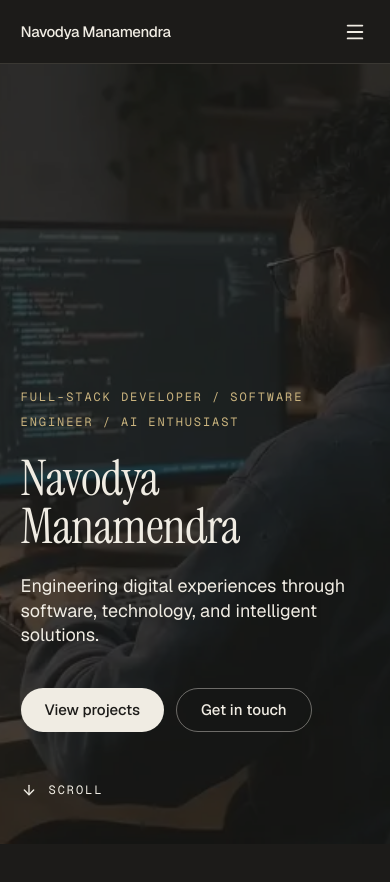
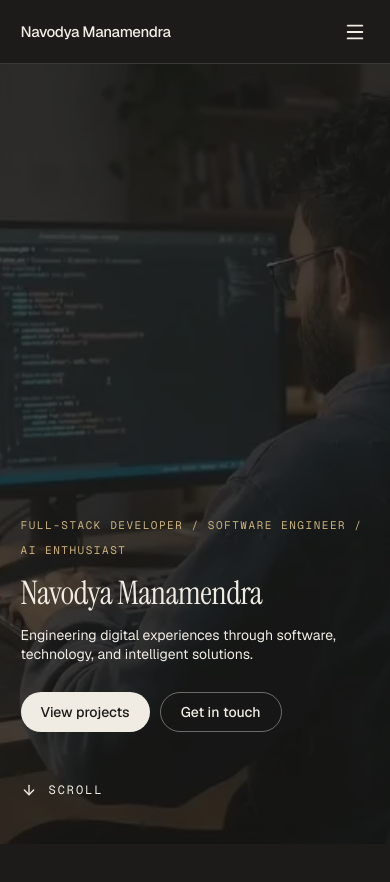
Before and after one commit to manamendraJN/new_portfolio, a Next.js app: page / in a window 390 px wide. Shown: the top 882 px of the page. Built offline with nearby package versions, Linux system fonts and the light colour scheme.

Commit message:
Hero: smaller text throughout
Name, role label, intro line and both buttons scaled down, with tighter
spacing and a narrower text block.

```diff
--- a/src/components/sections/Hero.tsx
+++ b/src/components/sections/Hero.tsx
@@ -24,17 +24,29 @@ export function Hero() {
     >
       <FrameSequence>
         <Container className="relative flex h-full flex-col justify-end pt-28 pb-28 md:pb-32">
-          <div data-hero-text className="max-w-[min(100%,56rem)]">
-            <Label accent>{site.roles.join(" / ")}</Label>
-            <Heading level={1} variant="hero" id="hero-title" className="mt-5">
+          <div data-hero-text className="max-w-[min(100%,44rem)]">
+            <Label accent className="text-[0.6875rem]! tracking-[0.14em]!">
+              {site.roles.join(" / ")}
+            </Label>
+            <Heading
+              level={1}
+              variant="hero"
+              id="hero-title"
+              className="mt-4 text-[length:clamp(2rem,1.2rem+3.4vw,3.5rem)]!"
+            >
               {site.name}
             </Heading>
-            <p className="mt-6 max-w-[38ch] text-lg leading-snug text-fg md:text-xl">
+            <p className="mt-4 max-w-[40ch] text-sm leading-snug text-fg md:text-base">
               {site.intro}
             </p>
-            <div className="mt-10 flex flex-wrap gap-3">
+            <div className="mt-7 flex flex-wrap gap-2.5">
               {ctas.map((cta) => (
-                <Button key={cta.href} href={cta.href} variant={cta.variant}>
+                <Button
+                  key={cta.href}
+                  href={cta.href}
+                  variant={cta.variant}
+                  className="min-h-10! px-5! text-sm!"
+                >
                   {cta.label}
                 </Button>
               ))}
```
